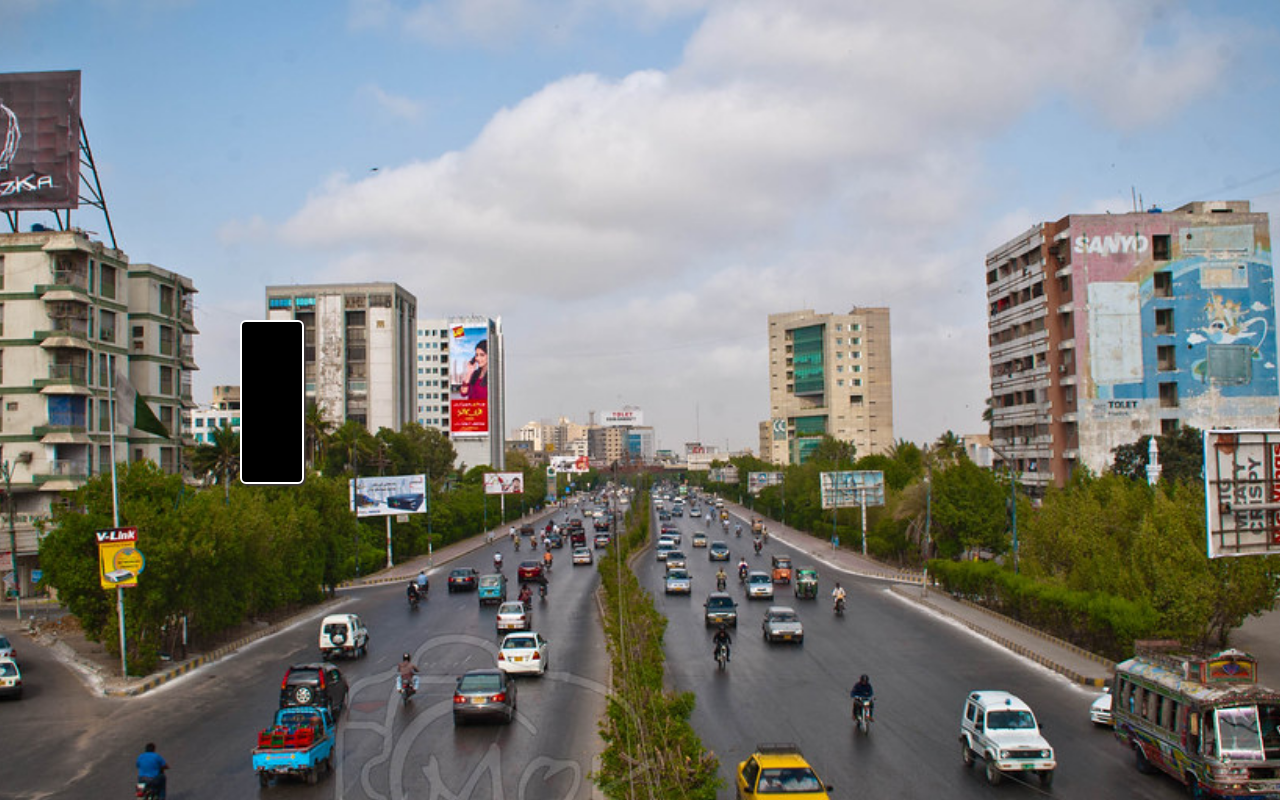
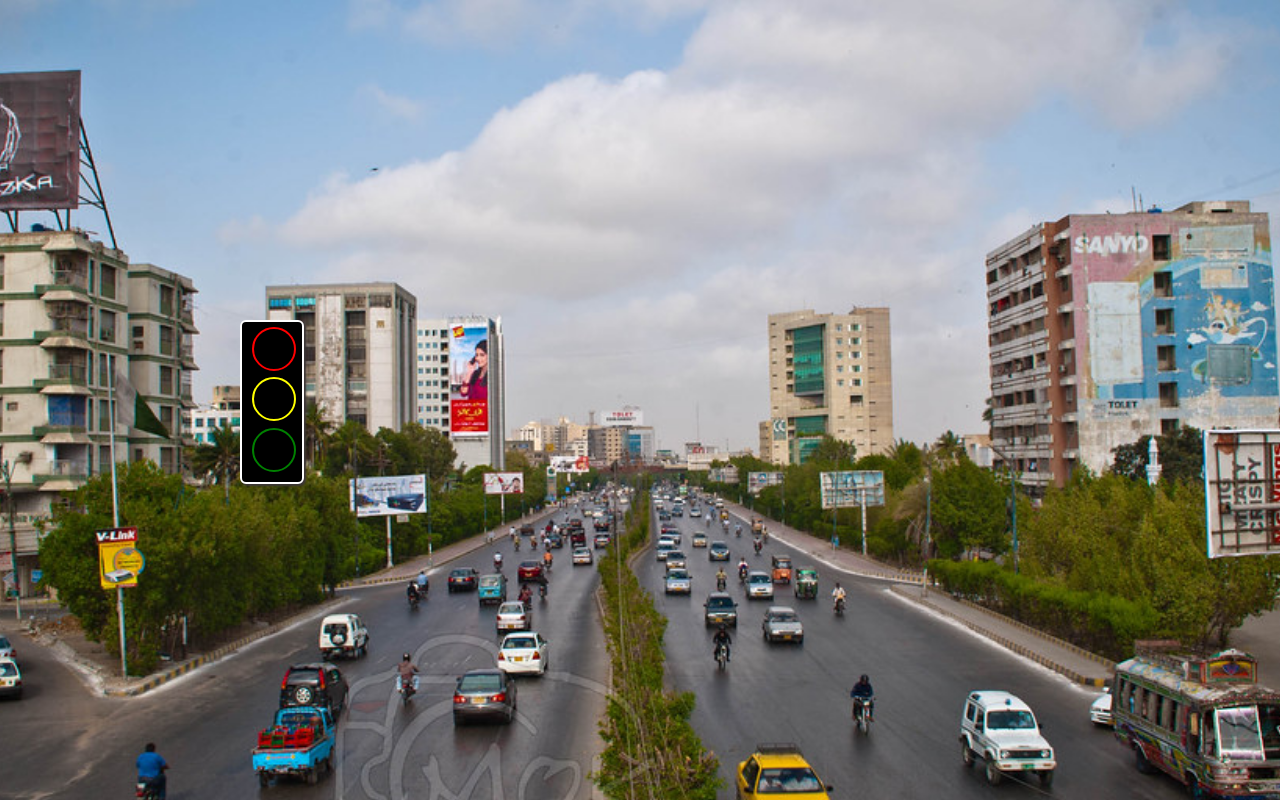
Before and after one commit to syedmustafa026/traffic-road, a plain HTML site: page index.html in a window 1280 px wide. Drawn offline with Linux system fonts and the light colour scheme.

Commit message:
style.css

```diff
--- a/style.css
+++ b/style.css
@@ -22,3 +22,37 @@ body {
     background-color: rgb(0, 0, 0);
     box-shadow: 2px 2px 2px rgb(59, 54, 54);
 }
+
+.traffic>.c1 {
+    position: absolute;
+    top: -10px;
+    left: -5px;
+    width: 40px;
+    height: 40px;
+    margin: 15px;
+    border: 2px red solid;
+    background-color: rgb(0, 0, 0);
+    border-radius: 100px;
+}
+
+.traffic>.c2 {
+    position: absolute;
+    top: 40px;
+    left: -5px;
+    width: 40px;
+    height: 40px;
+    margin: 15px;
+    border: 2px yellow solid;
+    background-color: rgb(0, 0, 0);
+    border-radius: 100px;
+}
+.traffic>.c3 {
+    position: absolute;
+    width: 40px;
+    height: 40px;
+    bottom: 10px;
+    left: 10px;
+    border: 2px green solid;
+    background-color: rgb(0, 0, 0);
+    border-radius: 100px;
+}
```
